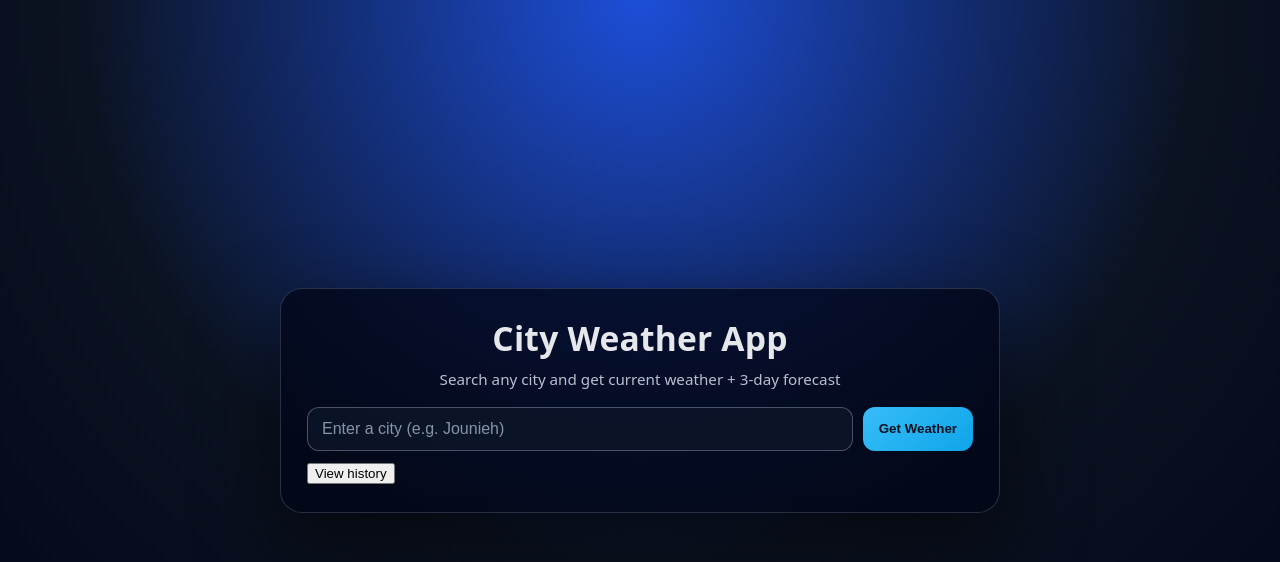
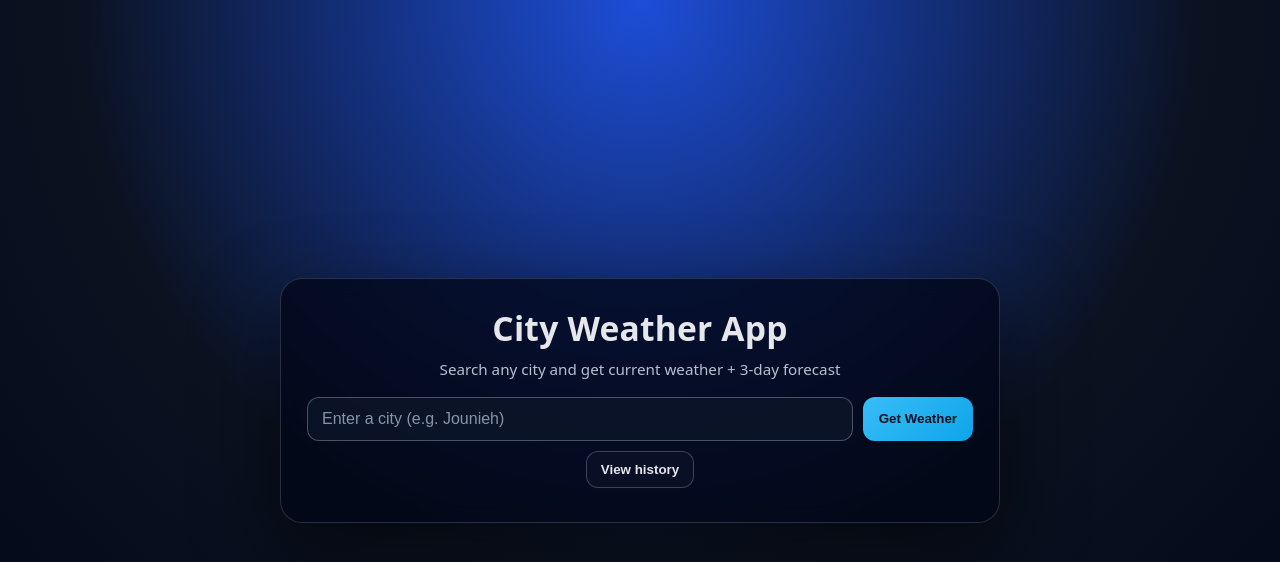
Before and after one commit to johnnySaade/cloud_project, a React (Create React App) app in the folder frontend/: page / in a window 1280 px wide. Shown: the top 562 px of the page. Built offline with nearby package versions, Linux system fonts and the light colour scheme.

Commit message:
Add styles for secondary button and history section

```diff
--- a/frontend/src/App.css
+++ b/frontend/src/App.css
@@ -215,3 +215,87 @@ body {
     width: 100%;
   }
 }
+.actions-row {
+  display: flex;
+  justify-content: center;
+  margin-top: 8px;
+  margin-bottom: 6px;
+}
+
+.secondary-btn {
+  border: 1px solid rgba(148, 163, 184, 0.35);
+  background: rgba(15, 23, 42, 0.55);
+  color: #e5e7eb;
+  padding: 10px 14px;
+  border-radius: 12px;
+  cursor: pointer;
+  font-weight: 700;
+  transition: transform 0.12s ease, box-shadow 0.12s ease;
+}
+
+.secondary-btn:hover {
+  transform: translateY(-1px);
+  box-shadow: 0 14px 30px rgba(0, 0, 0, 0.25);
+}
+
+.secondary-btn:disabled {
+  opacity: 0.65;
+  cursor: default;
+  transform: none;
+  box-shadow: none;
+}
+
+.history {
+  margin-top: 16px;
+  border-top: 1px solid rgba(148, 163, 184, 0.25);
+  padding-top: 14px;
+}
+
+.history-title {
+  margin: 0 0 10px;
+  font-size: 1rem;
+  color: rgba(226, 232, 240, 0.95);
+}
+
+.history-empty {
+  color: rgba(148, 163, 184, 0.95);
+  text-align: center;
+  margin: 8px 0 0;
+}
+
+.history-list {
+  display: flex;
+  flex-direction: column;
+  gap: 10px;
+}
+
+.history-item {
+  display: flex;
+  align-items: center;
+  justify-content: space-between;
+  gap: 12px;
+  border: 1px solid rgba(148, 163, 184, 0.22);
+  border-radius: 14px;
+  padding: 12px 12px;
+  background: rgba(15, 23, 42, 0.45);
+}
+
+.history-left {
+  display: flex;
+  flex-direction: column;
+  gap: 3px;
+}
+
+.history-city {
+  font-weight: 900;
+}
+
+.history-time {
+  font-size: 0.85rem;
+  color: rgba(148, 163, 184, 0.95);
+}
+
+.history-temp {
+  font-weight: 900;
+  font-size: 1.05rem;
+}
```
